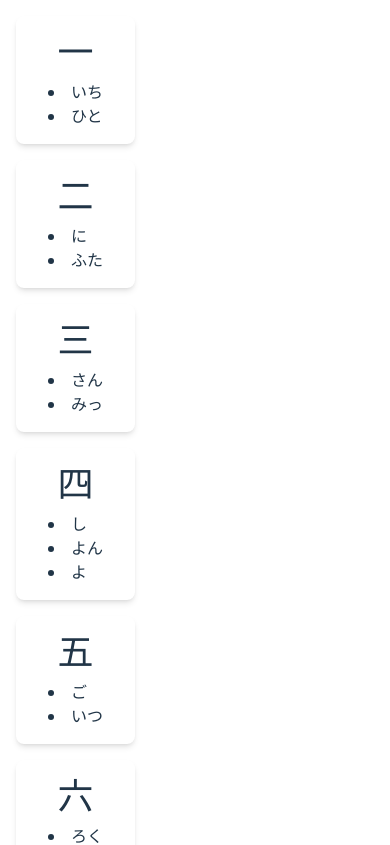
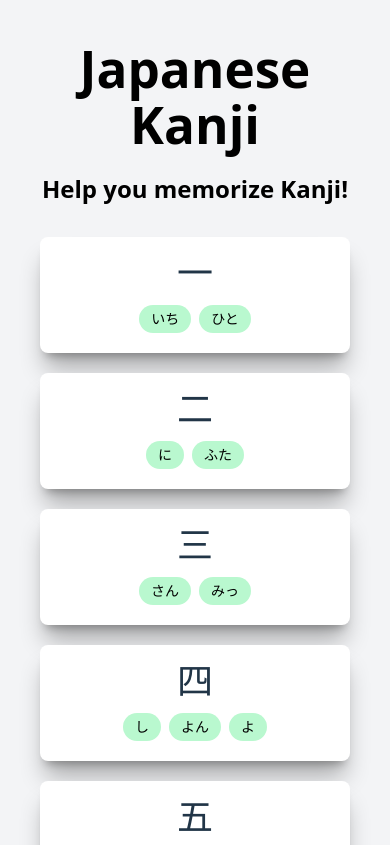
Before and after one commit to iqbalpa/kanji, a React (Vite) app: page / in a window 390 px wide. Shown: the top 845 px of the page. Built offline with nearby package versions, Linux system fonts and the light colour scheme.

Commit message:
style: adjust text style

```diff
--- a/src/App.tsx
+++ b/src/App.tsx
@@ -3,28 +3,44 @@ import kanji from './assets/kanji/n5.json'
 
 function App() {
   return (
-    <div className="container mx-auto p-4">
-      <div className="grid grid-cols-1 sm:grid-cols-2 md:grid-cols-3 lg:grid-cols-4 gap-4">
+    <div className="min-w-screen min-h-screen bg-gray-100 p-10">
+      <h1 className="text-3xl font-bold text-black text-center mb-5">
+        Japanese Kanji
+      </h1>
+      <h2 className="text-2xl font-semibold text-black text-center mb-8">
+        Help you memorize Kanji!
+      </h2>
+      <div className="grid grid-cols-1 sm:grid-cols-2 md:grid-cols-3 lg:grid-cols-4 gap-5">
         {kanji.map((item, index) => (
           <Card key={index} className="hover:cursor-pointer">
             <div className="flex flex-col items-center justify-center">
               <p className="text-4xl font-bold text-center">{item.kanji}</p>
               <div className="mt-2">
-                <ul className="list-disc list-inside">
+                <div className="flex flex-row items-stretch justify-center">
                   {item.read.map((reading, i) => (
-                    <li key={i}>{reading}</li>
+                    <div
+                      key={i}
+                      className="bg-green-200 rounded-full px-3 py-1 m-1"
+                    >
+                      <p className="text-sm text-black">{reading}</p>
+                    </div>
                   ))}
-                </ul>
+                </div>
               </div>
             </div>
 
-            <div className="mt-2">
+            <div className="flex flex-col items-center justify-center mt-2">
               <p className="font-semibold">Meanings:</p>
-              <ul className="list-disc list-inside">
+              <div className="flex flex-row items-stretch justify-center">
                 {item.meaning.map((meaning, i) => (
-                  <li key={i}>{meaning}</li>
+                  <div
+                    key={i}
+                    className="bg-red-200 rounded-full px-3 py-1 m-1"
+                  >
+                    <p className="text-sm text-black">{meaning}</p>
+                  </div>
                 ))}
-              </ul>
+              </div>
             </div>
           </Card>
         ))}
--- a/src/components/card/card.tsx
+++ b/src/components/card/card.tsx
@@ -13,7 +13,7 @@ const Card: React.FC<{
 
   return (
     <div
-      className={`bg-white dark:bg-gray-800 shadow-md rounded-lg p-4 ${className}`}
+      className={`bg-white dark:bg-gray-800 shadow-xl/30 rounded-lg p-4 ${className}`}
       onClick={handleFlip}
     >
       <ReactCardFlip isFlipped={isFlipped} flipDirection="horizontal">
```
